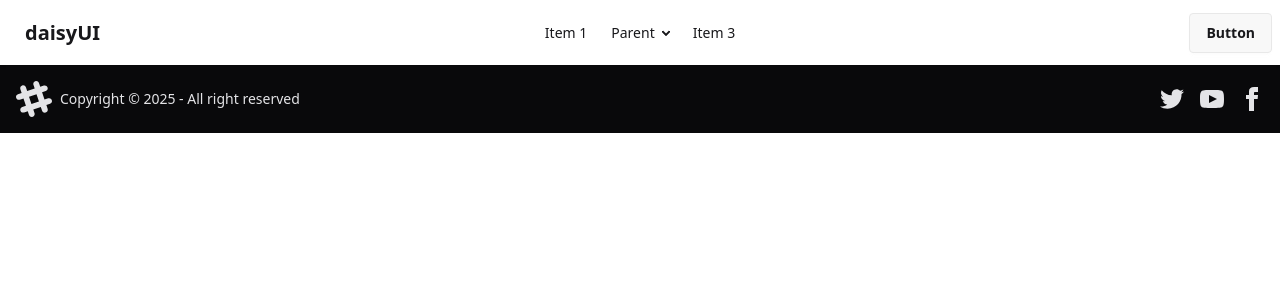
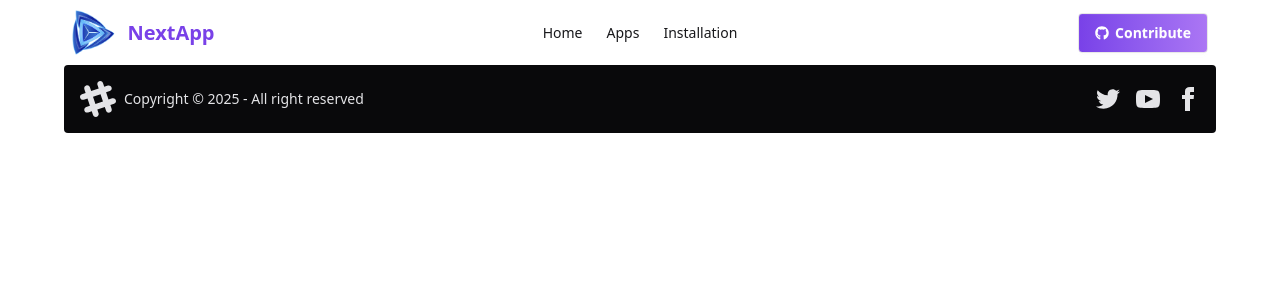
Before and after one commit to MUSTAKIMBIN/next-app, a React (Vite) app: page / in a window 1280 px wide. Shown: the top 300 px of the page. Built offline with nearby package versions, Linux system fonts and the light colour scheme.

Commit message:
complited navber seciton style

```diff
--- a/package.json
+++ b/package.json
@@ -13,6 +13,7 @@
     "@tailwindcss/vite": "^4.1.14",
     "react": "^19.1.1",
     "react-dom": "^19.1.1",
+    "react-icons": "^5.5.0",
     "react-router": "^7.9.4",
     "tailwindcss": "^4.1.14"
   },
--- a/src/Components/Footer.jsx
+++ b/src/Components/Footer.jsx
@@ -2,8 +2,8 @@ import React from "react";
 
 const Footer = () => {
   return (
-    <div>
-      <footer className="footer sm:footer-horizontal bg-neutral text-neutral-content items-center p-4">
+    <div className="w-[90%] mx-auto">
+      <footer className="footer sm:footer-horizontal bg-neutral rounded-sm text-neutral-content items-center p-4">
         <aside className="grid-flow-col items-center">
           <svg
             width="36"
--- a/src/Components/Navber.jsx
+++ b/src/Components/Navber.jsx
@@ -1,9 +1,25 @@
 import React from "react";
+import { Link, NavLink } from "react-router";
+import { FaGithub } from "react-icons/fa";
+import logo from "../assets/logo.png";
 
 const Navber = () => {
+  const links = (
+    <>
+      <li>
+        <NavLink to={"/"}>Home</NavLink>
+      </li>
+      <li>
+        <NavLink to={"/apps"}>Apps</NavLink>
+      </li>
+      <li>
+        <NavLink to={"/instalation"}>Installation</NavLink>
+      </li>
+    </>
+  );
   return (
-    <div>
-      <div className="navbar bg-base-100 shadow-sm">
+    <div className="w-[90%] mx-auto">
+      <div className="navbar bg-base-100 ">
         <div className="navbar-start">
           <div className="dropdown">
             <div tabIndex={0} role="button" className="btn btn-ghost lg:hidden">
@@ -27,52 +43,26 @@ const Navber = () => {
               tabIndex="-1"
               className="menu menu-sm dropdown-content bg-base-100 rounded-box z-1 mt-3 w-52 p-2 shadow"
             >
-              <li>
-                <a>Item 1</a>
-              </li>
-              <li>
-                <a>Parent</a>
-                <ul className="p-2">
-                  <li>
-                    <a>Submenu 1</a>
-                  </li>
-                  <li>
-                    <a>Submenu 2</a>
-                  </li>
-                </ul>
-              </li>
-              <li>
-                <a>Item 3</a>
-              </li>
+              {links}
             </ul>
           </div>
-          <a className="btn btn-ghost text-xl">daisyUI</a>
+
+          <Link to={"/"}>
+            <div className="flex items-center r gap-2.5">
+              <img className="w-[25%] md:w-[10%]" src={logo} alt="logo" />
+              <a className="font-bold text-xl text-[#7941E8]">NextApp</a>
+            </div>
+          </Link>
         </div>
         <div className="navbar-center hidden lg:flex">
-          <ul className="menu menu-horizontal px-1">
-            <li>
-              <a>Item 1</a>
-            </li>
-            <li>
-              <details>
-                <summary>Parent</summary>
-                <ul className="p-2">
-                  <li>
-                    <a>Submenu 1</a>
-                  </li>
-                  <li>
-                    <a>Submenu 2</a>
-                  </li>
-                </ul>
-              </details>
-            </li>
-            <li>
-              <a>Item 3</a>
-            </li>
-          </ul>
+          <ul className="menu menu-horizontal px-1">{links}</ul>
         </div>
         <div className="navbar-end">
-          <a className="btn">Button</a>
+          <Link to={`https://github.com/MUSTAKIMBIN`}>
+            <a className="btn bg-linear-to-r from-[#7941E8] to-[#AB76F4] text-white">
+              <FaGithub /> Contribute
+            </a>
+          </Link>
         </div>
       </div>
     </div>
```
Also changed, not shown: 1 other file (tests, documents, lock files or other folders).
